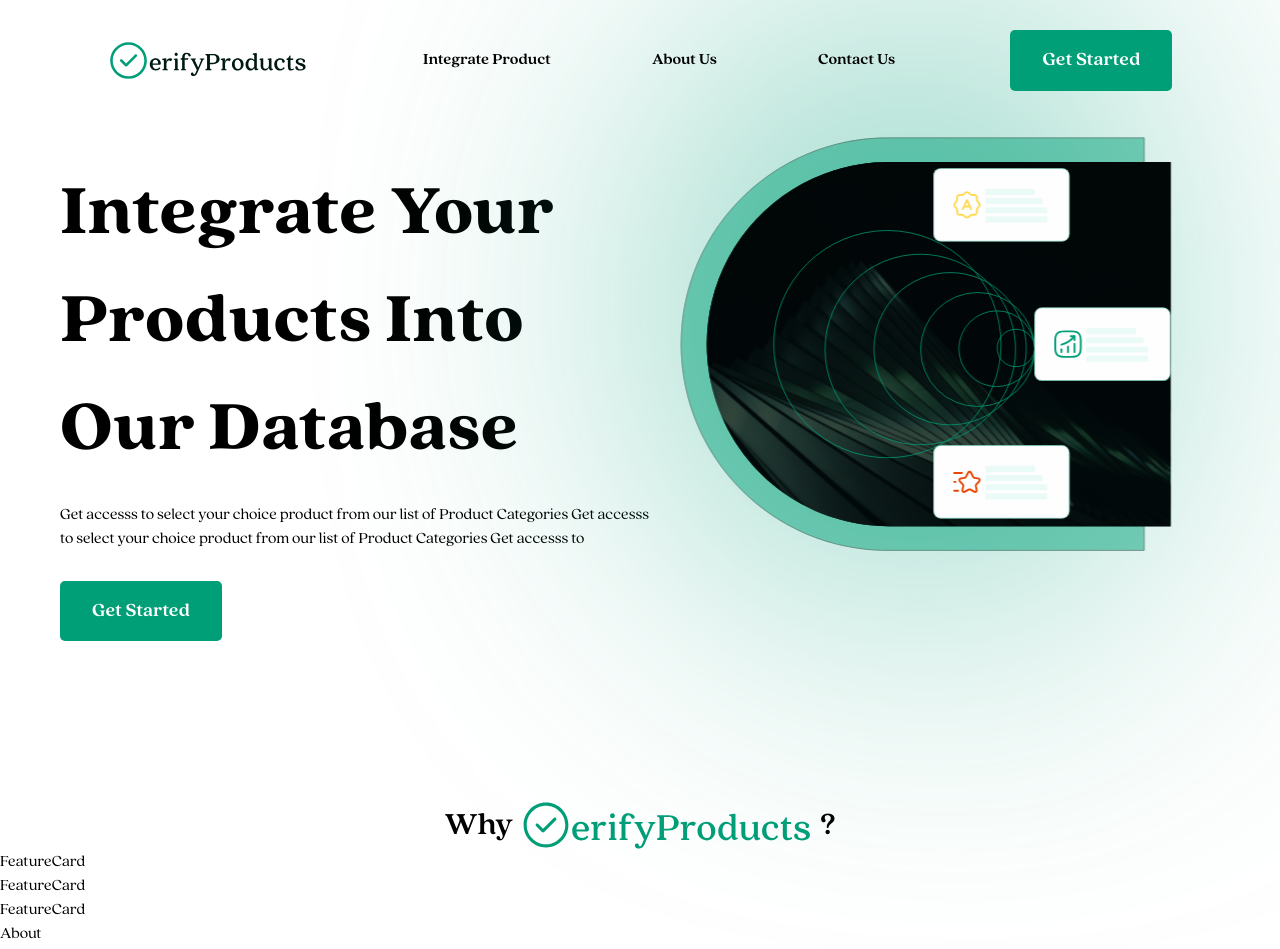
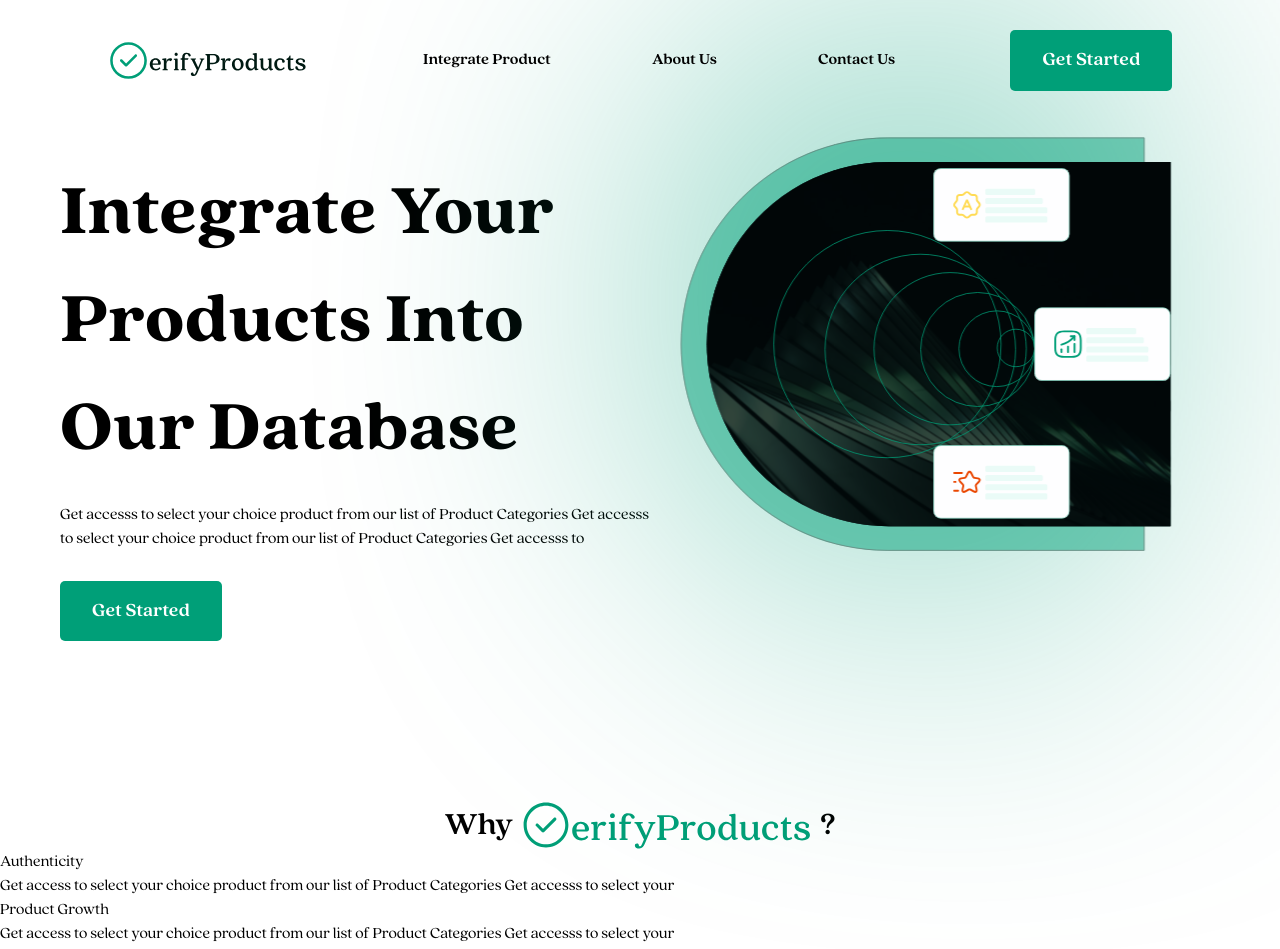
Before and after one commit to Verify-App-TUTN/VerifyProduct, a React (Create React App) app: page / in a window 1280 px wide. Shown: the top 949 px of the page. Built offline with nearby package versions, Linux system fonts and the light colour scheme.

Commit message:
added card details

```diff
--- a/src/components/FeatureCard/FeatureCard.jsx
+++ b/src/components/FeatureCard/FeatureCard.jsx
@@ -1,8 +1,14 @@
 import React from "react";
 import style from "./index.module.css";
 
-const FeatureCard = ({ icon, heading, description }) => {
-  return <div className={style.FeatureCard}>FeatureCard</div>;
-}
+const FeatureCard = ({ children, heading, description }) => {
+  return (
+    <div className={style.FeatureCard}>
+      <div className={style.FeatureCard__icon}>{children}</div>
+      <div className={style.FeatureCard__heading}>{heading}</div>
+      <div className={style.FeatureCard__description}>{description}</div>
+    </div>
+  );
+};
 
 export default FeatureCard;
--- a/src/components/FeatureCard/index.module.scss
+++ b/src/components/FeatureCard/index.module.scss
@@ -0,0 +1,3 @@
+.FeatureCard{
+
+}
--- a/src/components/FeatureCards/FeatureCards.jsx
+++ b/src/components/FeatureCards/FeatureCards.jsx
@@ -19,7 +19,11 @@ const featuresCards = [
 ]
 const FeatureCards = () => {
   return (<div className={style.FeatureCards}>
-    {featuresCards.map((Details) => (<FeatureCard />))}
+    {featuresCards.map(({icon, ...props}) => (
+      <FeatureCard {...props}>
+        {icon}
+      </FeatureCard>
+      ))}
 
   </div>);
 }
```
